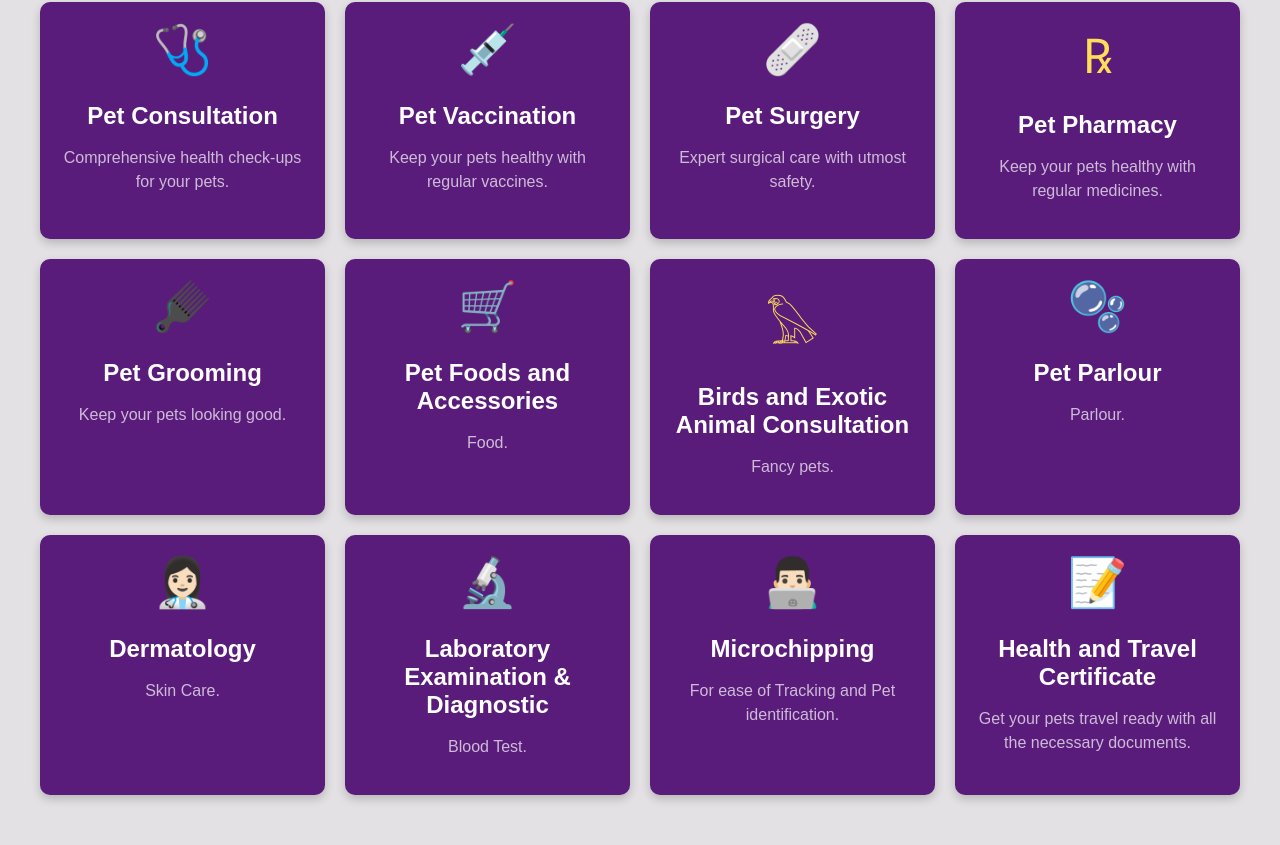
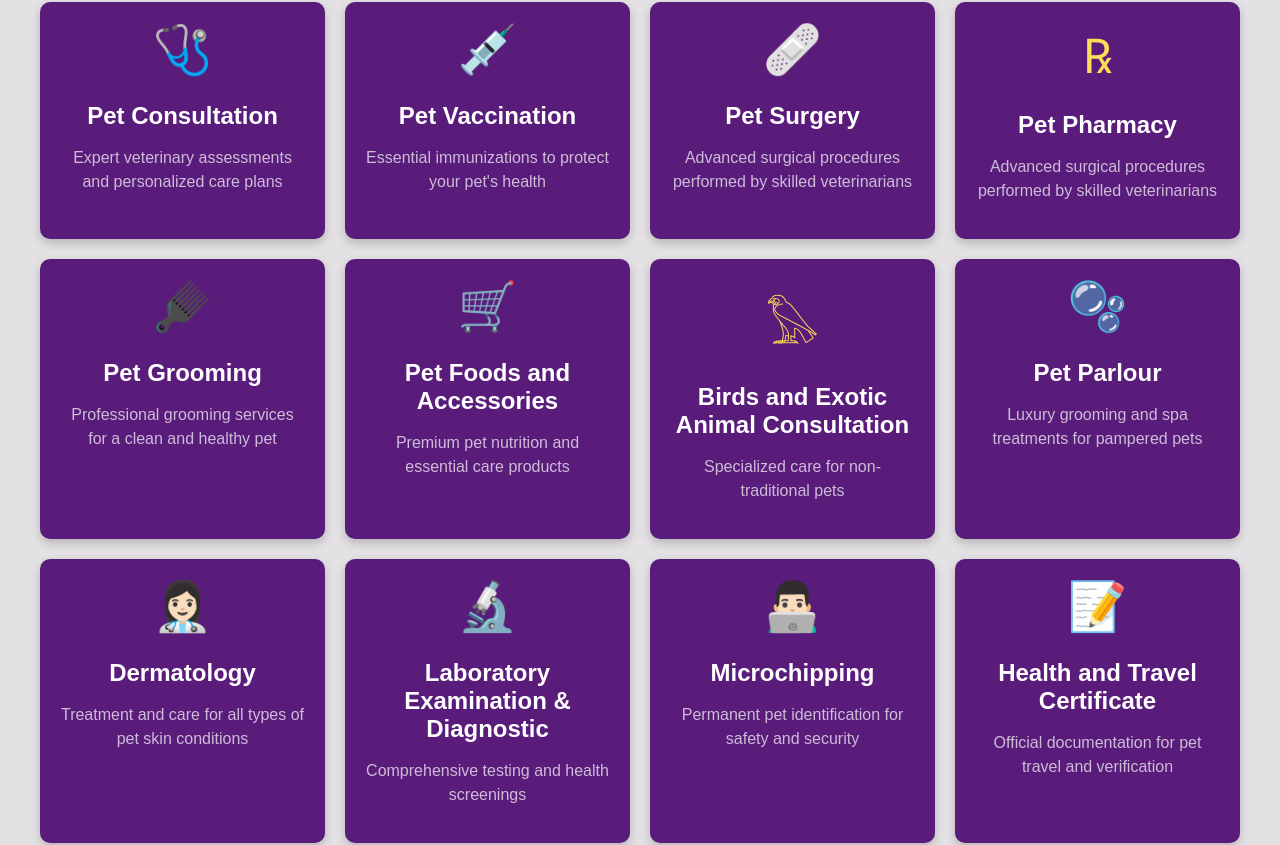
Before and after one commit to MegMary27/RVD-Pet-UI-2, a React (Create React App) app: page /services in a window 1280 px wide. Shown: the part 350-1195 px from the top of the page. Built offline with nearby package versions, Linux system fonts and the light colour scheme.

Commit message:
logo changed and services updated

```diff
--- a/src/components/FoodAndAccessories.js
+++ b/src/components/FoodAndAccessories.js
@@ -6,7 +6,6 @@ function FoodAndAccessories() {
     <section id="food">
       <div className="container">
         <h2>Contact Us</h2>
-        <p>Timings</p>
         <div className="clinic-info">
           <h3>RVD Pet Clinic</h3>
           <div className="timings">
--- a/src/components/Services.js
+++ b/src/components/Services.js
@@ -11,84 +11,84 @@ function Services() {
             <div className="icon">🩺</div>
             <h3>Pet Consultation</h3>
             <p>
-            Comprehensive health check-ups for your pets.
+            Expert veterinary assessments and personalized care plans
             </p>
           </div>
           <div className="card">
             <div className="icon">💉</div>
             <h3>Pet Vaccination</h3>
             <p>
-            Keep your pets healthy with regular vaccines.
+            Essential immunizations to protect your pet's health
             </p>
           </div>
           <div className="card">
             <div className="icon">🩹</div>
             <h3>Pet Surgery</h3>
             <p>
-            Expert surgical care with utmost safety.
+            Advanced surgical procedures performed by skilled veterinarians
             </p>
           </div>
           <div className="card">
             <div className="icon">℞</div>
             <h3>Pet Pharmacy</h3>
             <p>
-            Keep your pets healthy with regular medicines.
+            Advanced surgical procedures performed by skilled veterinarians
             </p>
           </div>
           <div className="card">
             <div className="icon">🪮</div>
             <h3>Pet Grooming</h3>
             <p>
-            Keep your pets looking good.
+            Professional grooming services for a clean and healthy pet
             </p>
           </div>
           <div className="card">
             <div className="icon">🛒</div>
             <h3>Pet Foods and Accessories</h3>
             <p>
-            Food.
+            Premium pet nutrition and essential care products
             </p>
           </div>
           <div className="card">
             <div className="icon">𓅃</div>
             <h3>Birds and Exotic Animal Consultation</h3>
             <p>
-            Fancy pets.
+            Specialized care for non-traditional pets
             </p>
           </div>
           <div className="card">
             <div className="icon">🫧</div>
             <h3>Pet Parlour</h3>
             <p>
-            Parlour.
+            Luxury grooming and spa treatments for pampered pets
             </p>
           </div>
           <div className="card">
             <div className="icon">👩🏻‍⚕️</div>
             <h3>Dermatology</h3>
             <p>
-            Skin Care.
+            Treatment and care for all types of pet skin conditions
             </p>
           </div>
           <div className="card">
             <div className="icon">🔬</div>
             <h3>Laboratory Examination & Diagnostic</h3>
             <p>
-            Blood Test.
+            Comprehensive testing and health screenings
             </p>
           </div>
           <div className="card">
             <div className="icon">👨🏻‍💻</div>
             <h3>Microchipping</h3>
             <p>
-            For ease of Tracking and Pet identification.
+            Permanent pet identification for safety and security
             </p>
           </div>
           <div className="card">
             <div className="icon">📝</div>
             <h3>Health and Travel Certificate</h3>
             <p>
-            Get your pets travel ready with all the necessary documents.
+            Official documentation for pet travel and verification
             </p>
           </div>
         </div>
```
Also changed, not shown: public/rvdlogo.png (added).
